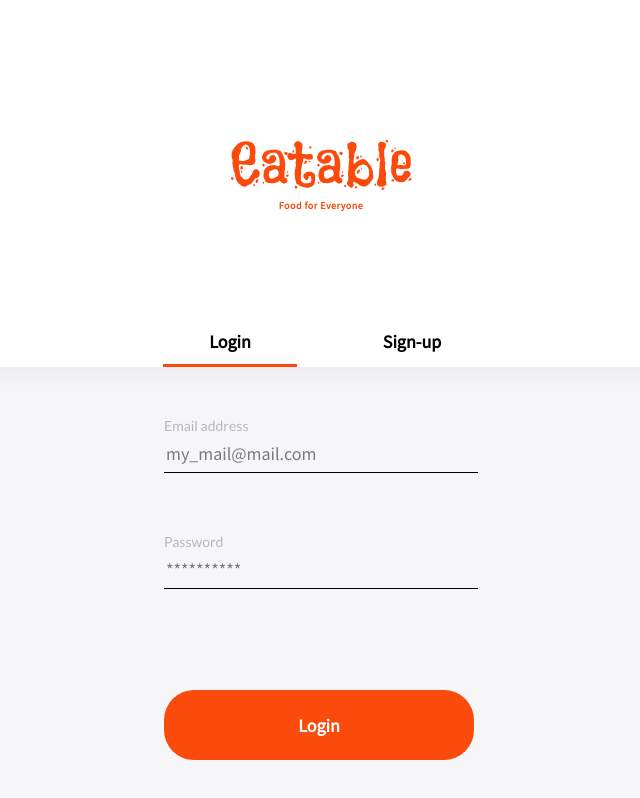
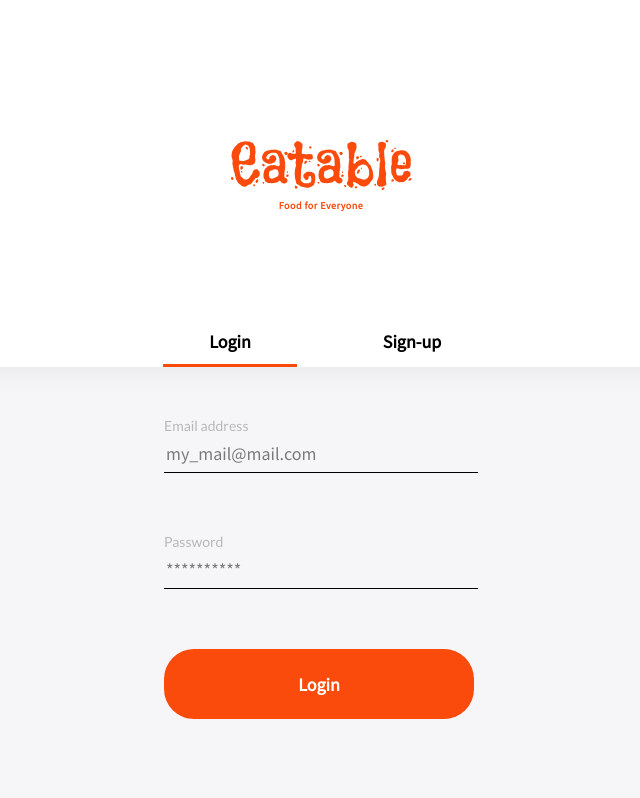
Before and after one commit to mangelpt/Store, a React (Create React App) app: page /login in a window 1280 px wide. Shown: the whole page, without its empty margins (319-959 px from the left). Built offline with nearby package versions, Linux system fonts and the light colour scheme.

Commit message:
Correct the enter to the login

```diff
--- a/src/pages/Login.js
+++ b/src/pages/Login.js
@@ -8,7 +8,7 @@ import { useState } from 'react';
 // import { AxiosIndexProducts, AxiosProductsId } from '../services/AxiosProduct';
 // import { AxiosShowUser, AxiosUpdateUser } from '../services/AxiosUser';
 import { NavLink } from "react-router-dom";
-
+import { useHistory } from "react-router";
 const Page = styled.div`
   width: 100vw;
   height: 100vh;
@@ -37,42 +37,43 @@ const Container = styled.div`
 
 export default function Login() {
 
-  const [email,SetEmail] = useState("");
-  const [password,SetPassword] = useState("");
+  const history = useHistory();
 
-  async function handleAxiosLogin(){
-    await AxiosLogin({email, password}).then(data => console.log(data));
+  async function handleAxiosLogin(e){
+      e.preventDefault();
+      const email = e.target.elements.email.value;
+      const password = e.target.elements.password.value;
+      const response= await AxiosLogin({email: email, password: password});
+       sessionStorage.setItem('token', await JSON.stringify(response.token))
     // await OrderProducts({date: "2021-03-18", address: "jr ceramicas 360", product_ids:[8]}).then(data => console.log(data));
     // await ShowOrders().then(data => console.log(data));
     // await AxiosIndexProducts().then(data => console.log(data));
     // await AxiosProductsId(1).then(data => console.log(data));
     // await AxiosShowUser().then(data => console.log(data, "showuser"));
     // await AxiosUpdateUser().then(data => console.log(data, "updateuser"));
+    if (!response.token) return;
+    history.push("/home");
   }
 
   return (
     <Page>
       <Hero prefix="login" />
       <Container>
-        <Form>
+        <Form  onSubmit={handleAxiosLogin}>
           <CardInput
             textlabel="Email address"
             name="email"
             type="email"
             placeholder="my_mail@mail.com"
-            handleaxios={(e) => SetEmail(e.target.value)}
           />
           <CardInput
             textlabel="Password"
             name="password"
             type="password"
             placeholder="**********"
-            handleaxios={(e) => SetPassword(e.target.value)}
           />
+           <Button text="Login"/>
         </Form>
-        <NavLink to="/home">
-          <Button fnc={handleAxiosLogin} text="Login"/>
-        </NavLink>
       </Container>
     </Page>
   );
```
